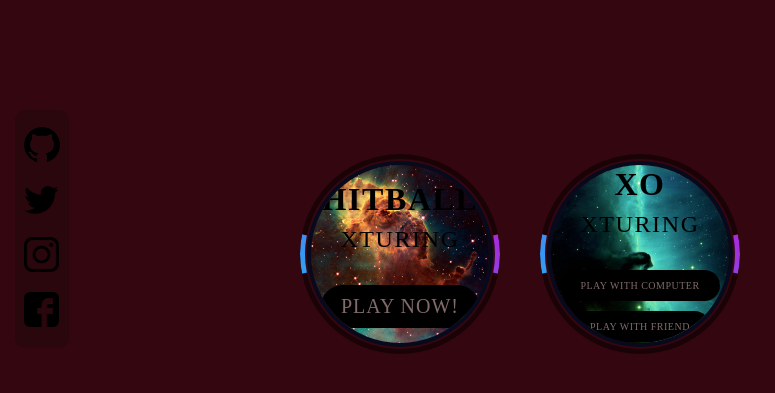
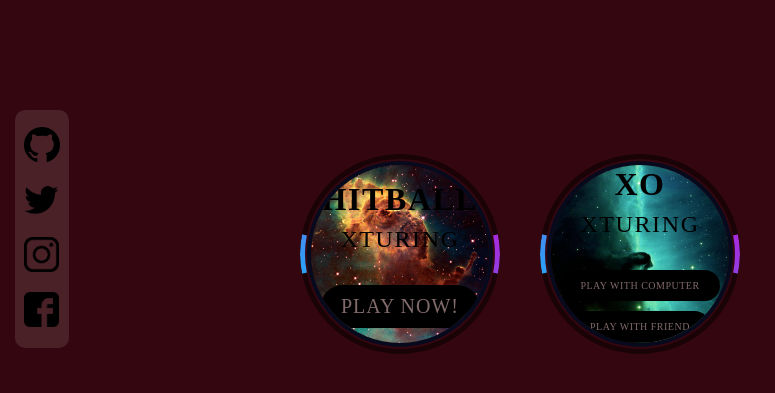
Before and after one commit to fned-ship/GXturing, a plain HTML site: page index.html in a window 1280 px wide. Shown: the part 171-564 px from the top of the page, 0-775 px from the left. Drawn offline with Linux system fonts and the light colour scheme; a web font is replaced by a local one.

Commit message:
Update index.html

```diff
--- a/index.html
+++ b/index.html
@@ -71,11 +71,11 @@
             flex-direction: column;
             width:auto;
             height:auto;
-            position:absolute;
+            position:fixed;
             top:50%;
             left:15px;
             transform:translateY(-50%);
-            background-color: #1c0b0b70;
+            background-color: #816a6a47;
             border-radius: 10px;
             padding:9px;
         }
```
